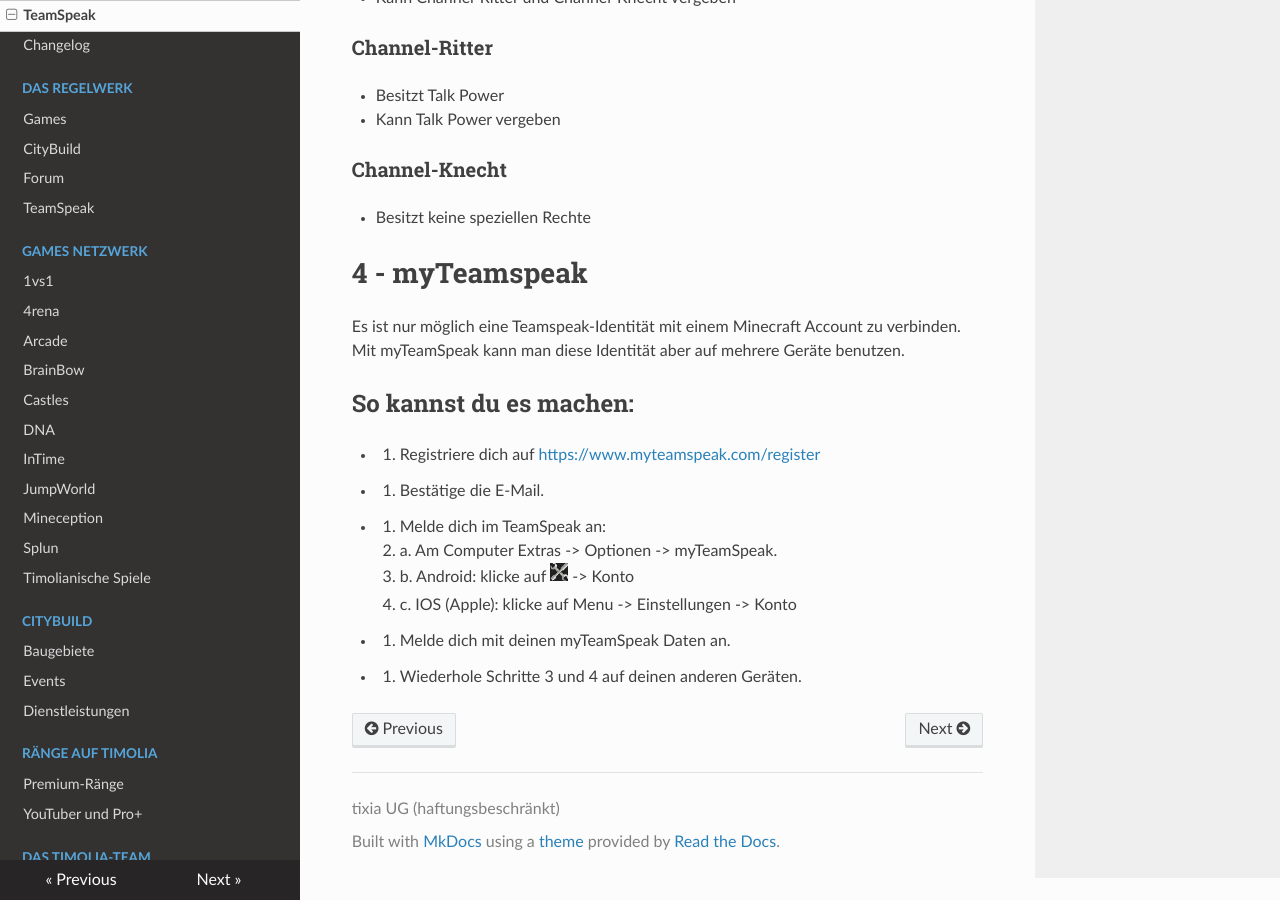
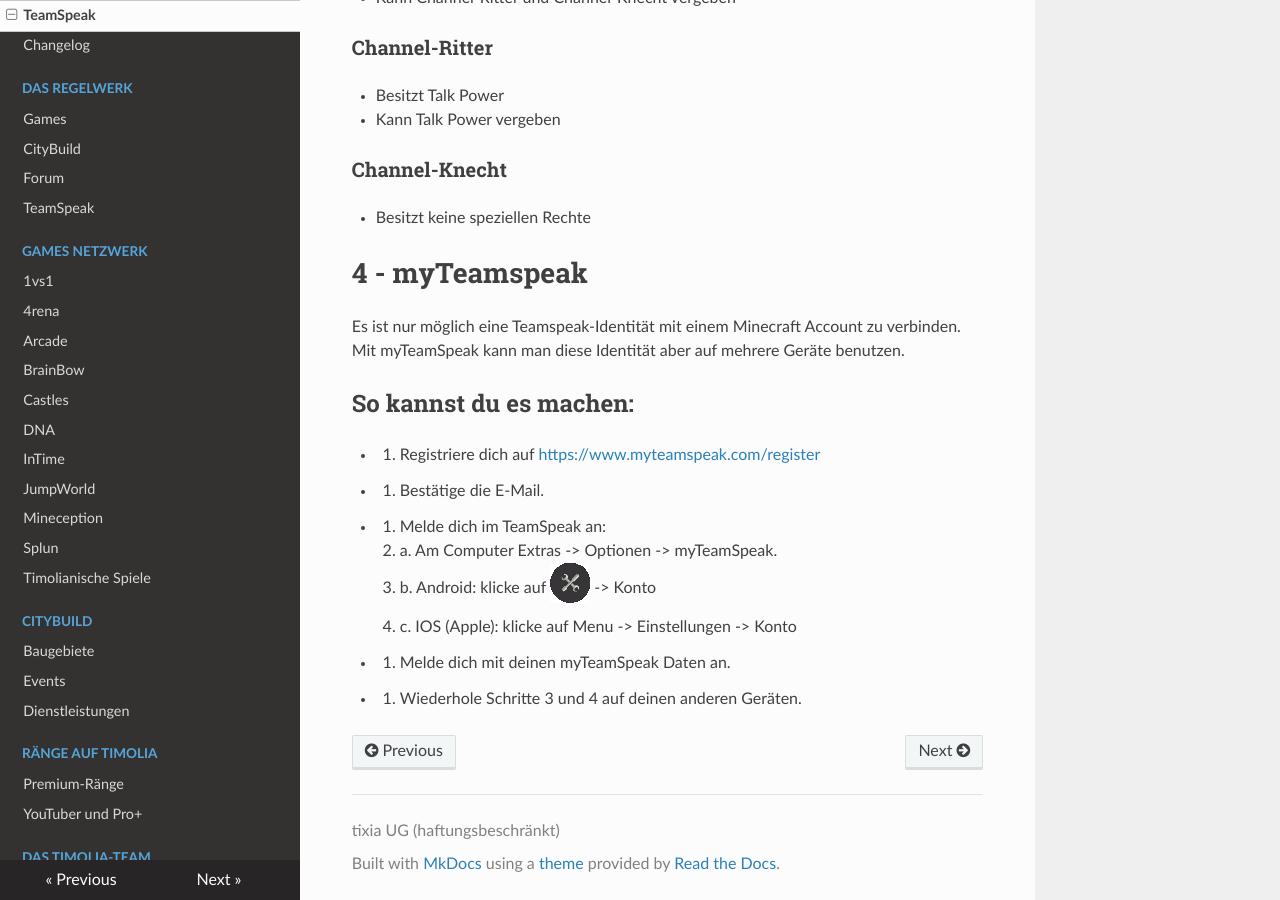
Before and after one commit to TimoliaDE/HowTo, an MkDocs documentation site: the page built from docs/teamspeak.md, in a window 1280 px wide and 900 px high, scrolled down 1942 px. Built offline with MkDocs 1.6.1, drawn with Linux system fonts in a browser that asks for light colours; nearby versions of some CDN libraries; old or Windows-style settings are respelled for this version of MkDocs.

Commit message:
png (vielleicht cooler)

```diff
--- a/docs/teamspeak.md
+++ b/docs/teamspeak.md
@@ -63,7 +63,7 @@ Es ist nur möglich eine Teamspeak-Identität mit einem Minecraft Account zu ver
 - 2. Bestätige die E-Mail.
 - 3. Melde dich im TeamSpeak an:
     - a. Am Computer Extras -> Optionen -> myTeamSpeak.
-    - b. Android: klicke auf ![settings](img/settings.png) -> Konto
+    - b. Android: klicke auf ![teamspeakkram](img/teamspeakkram.png) -> Konto
     - c. IOS (Apple): klicke auf Menu -> Einstellungen -> Konto
 - 4. Melde dich mit deinen myTeamSpeak Daten an.
 - 5. Wiederhole Schritte 3 und 4 auf deinen anderen Geräten.
```
Also changed, not shown: docs/img/teamspeakkram.png (added).
